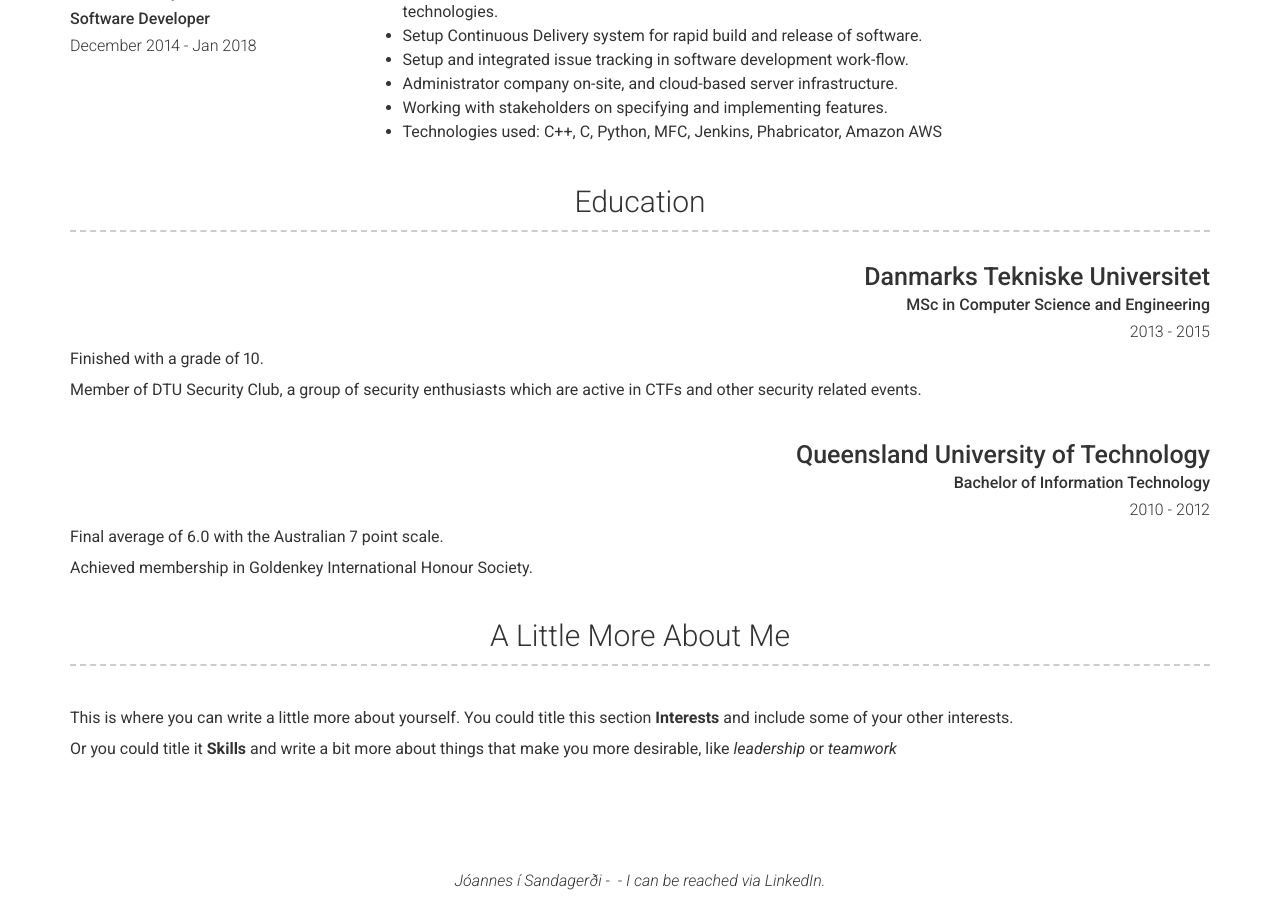
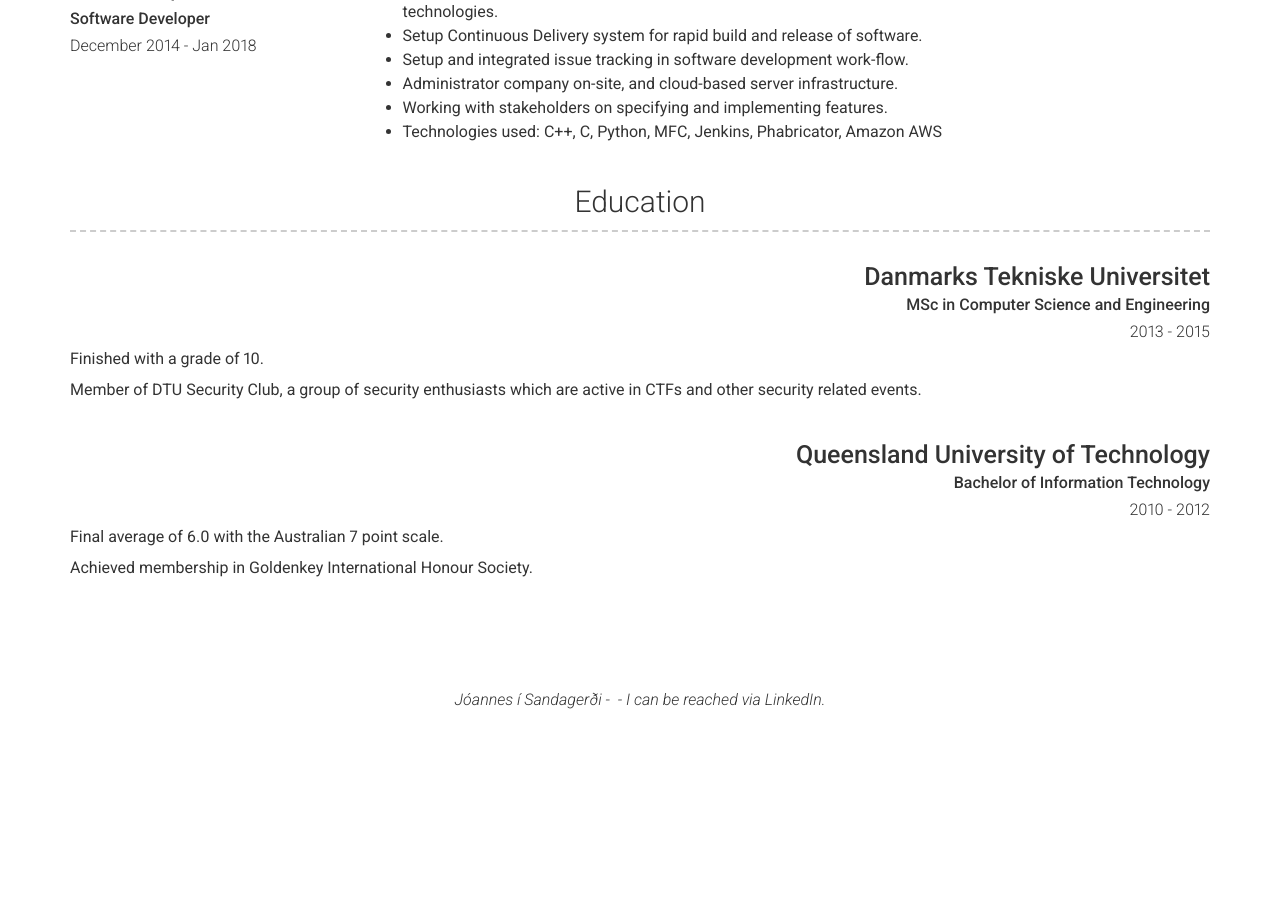
Before and after one commit to flippingtables/flippingtables.github.io, a Jekyll site: the page built from index.md, in a window 1280 px wide and 900 px high, scrolled down 1180 px. Built offline with Jekyll 4.4.1, drawn with Linux system fonts in a browser that asks for light colours; nearby versions of some CDN libraries; after the commit the page ends 1899 px from its top, so only the background shows below that; part of the change alters nothing that is shown.

Commit message:
Remove template stuff.

```diff
--- a/_config.yml
+++ b/_config.yml
@@ -144,12 +144,12 @@ content:
           Final average of 6.0 with the Australian 7 point scale.
 
           Achieved membership in Goldenkey International Honour Society.
-  - title: A Little More About Me
-    layout: text
-    content: | # this will include new lines to allow paragraphs
-      This is where you can write a little more about yourself. You could title this section **Interests** and include some of your other interests.
+  # - title: A Little More About Me
+  #   layout: text
+  #   content: | # this will include new lines to allow paragraphs
+  #     This is where you can write a little more about yourself. You could title this section **Interests** and include some of your other interests.
 
-      Or you could title it **Skills** and write a bit more about things that make you more desirable, like *leadership* or *teamwork*
+  #     Or you could title it **Skills** and write a bit more about things that make you more desirable, like *leadership* or *teamwork*
 
 # Footer
 footer_show_references: true
```
